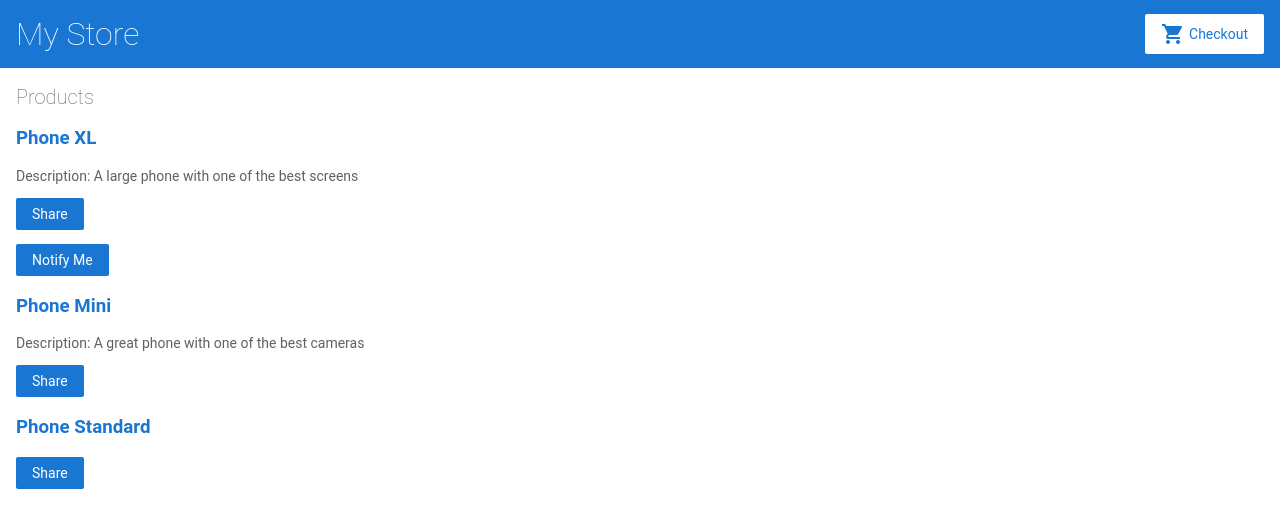
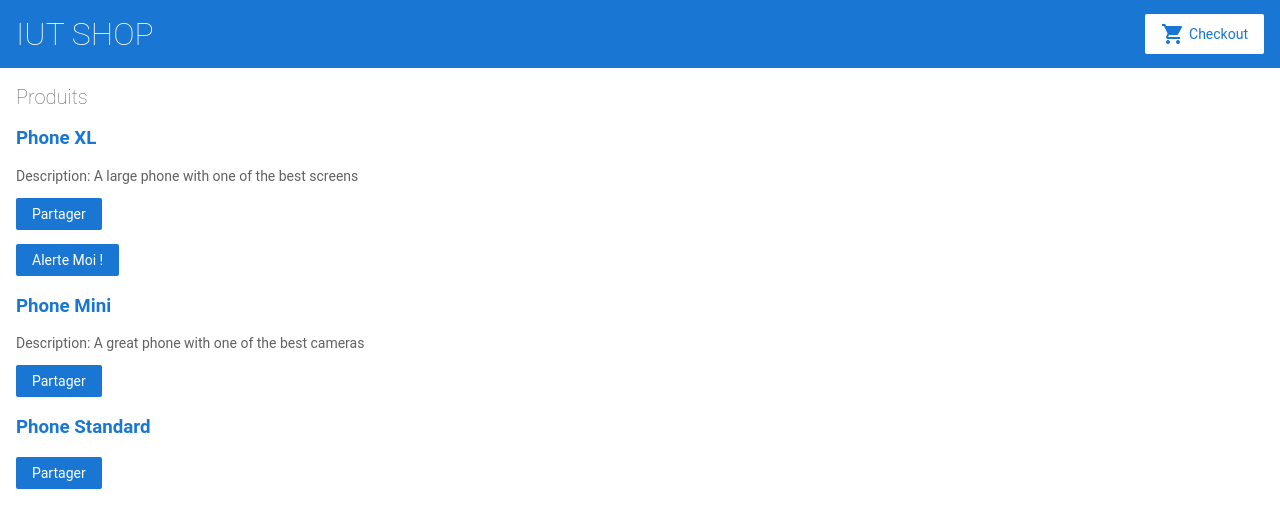
Before and after one commit to BuathierTom/angular-erp, an Angular app: page / in a window 1280 px wide. Shown: the top 528 px of the page. Built offline with nearby package versions, Linux system fonts and the light colour scheme.

Commit message:
Remplacement des titres

```diff
--- a/src/app/product-alerts/product-alerts.component.html
+++ b/src/app/product-alerts/product-alerts.component.html
@@ -1,3 +1,3 @@
 <p *ngIf="product && product.price > 700">
-  <button type="button" (click)="notify.emit()">Notify Me</button>
+  <button type="button" (click)="notify.emit()">Alerte Moi !</button>
 </p>
--- a/src/app/product-details/product-details.component.html
+++ b/src/app/product-details/product-details.component.html
@@ -1,8 +1,8 @@
-<h2>Product Details</h2>
+<h2>Details Produits</h2>
 
 <div *ngIf="product">
   <h3>{{ product.name }}</h3>
   <h4>{{ product.price | currency }}</h4>
   <p>{{ product.description }}</p>
-  <button type="button" (click)="addToCart(product)">Buy</button>
+  <button type="button" (click)="addToCart(product)">Acheter</button>
 </div>
--- a/src/app/product-list/product-list.component.html
+++ b/src/app/product-list/product-list.component.html
@@ -1,4 +1,4 @@
-<h2>Products</h2>
+<h2>Produits</h2>
 
 <div *ngFor="let product of products">
   <h3>
@@ -12,7 +12,7 @@
 
   <p *ngIf="product.description">Description: {{ product.description }}</p>
 
-  <button type="button" (click)="share()">Share</button>
+  <button type="button" (click)="share()">Partager</button>
 
   <app-product-alerts [product]="product" (notify)="onNotify()">
   </app-product-alerts>
--- a/src/app/top-bar/top-bar.component.html
+++ b/src/app/top-bar/top-bar.component.html
@@ -1,5 +1,5 @@
 <a [routerLink]="['/']">
-  <h1>My Store</h1>
+  <h1>IUT SHOP</h1>
 </a>
 
 <a routerLink="/cart" class="button fancy-button">
--- a/src/index.html
+++ b/src/index.html
@@ -2,7 +2,7 @@
 <html lang="en">
   <head>
     <meta charset="utf-8" />
-    <title>Angular Getting Started</title>
+    <title>IUT SHOP</title>
     <base href="/" />
 
     <meta name="viewport" content="width=device-width, initial-scale=1" />
```
